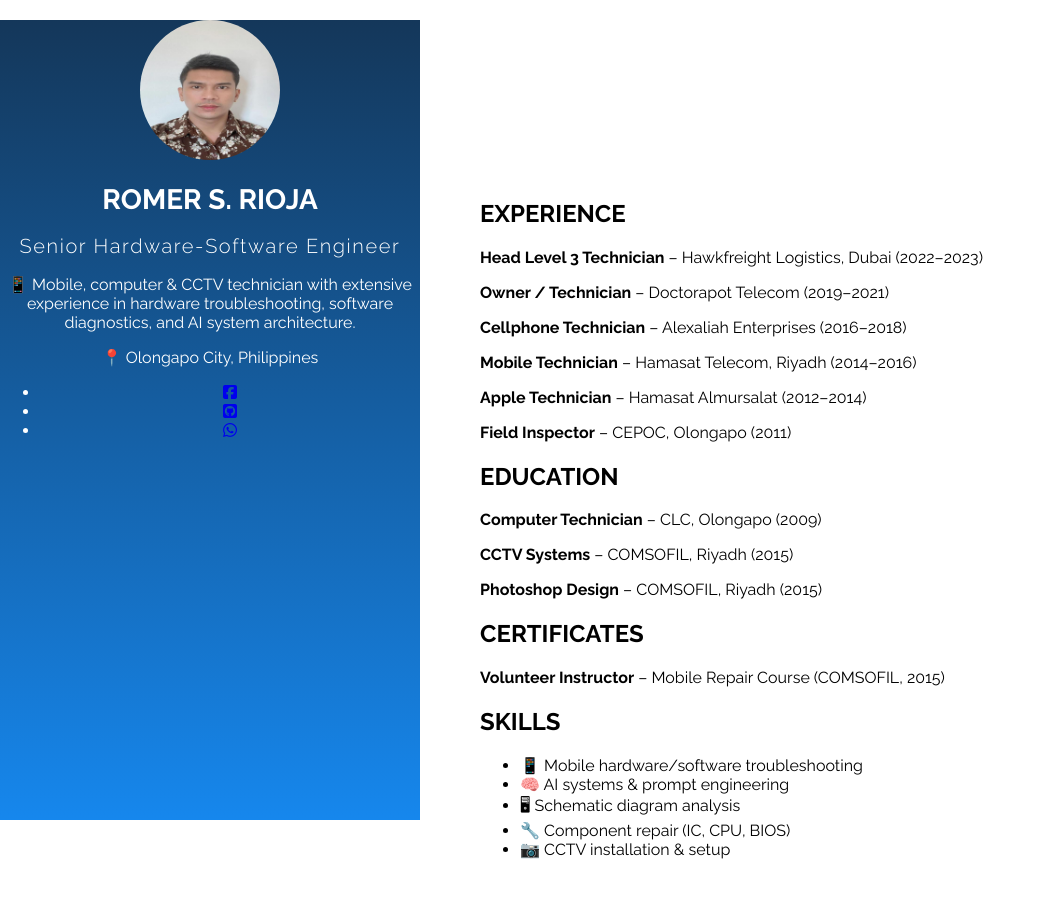
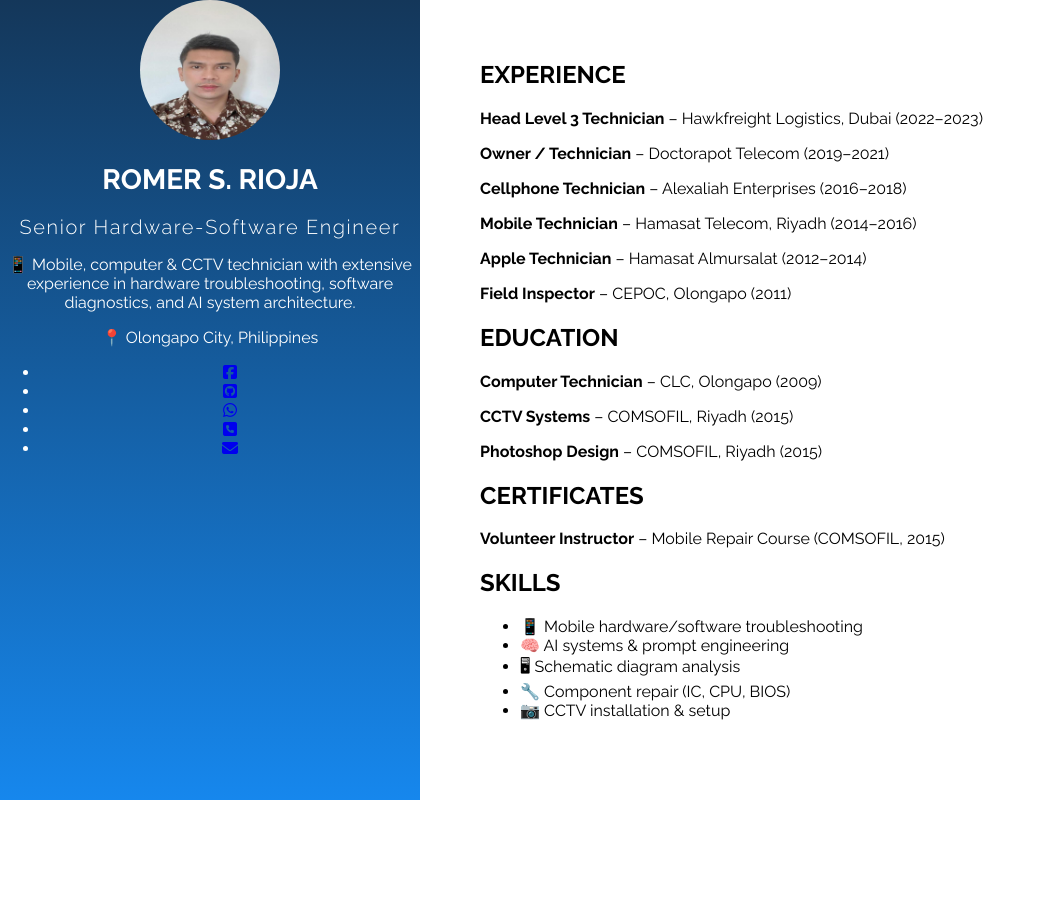
Before and after one commit to HiddenLayer-24/MY-UPDATE-CV, a plain HTML site: page index.html in a window 1280 px wide. Shown: the whole page, without its empty margins (0-1046 px from the left). After the commit the page ends 800 px from the top, so only its background shows below. Drawn offline with Linux system fonts and the light colour scheme.

Commit message:
Update index.html

```diff
--- a/index.html
+++ b/index.html
@@ -28,15 +28,13 @@
           <li><a href="https://www.facebook.com/share/19ffra2fDa/"><i class="fa fa-facebook-square"></i></a></li>
           <li><a href="https://github.com/HiddenLayer-24"><i class="fa fa-github-square"></i></a></li>
           <li><a href="https://wa.me/639610987953"><i class="fa fa-whatsapp"></i></a></li>
-        </ul>
+          <li><a href="tel:+639123456789"><i class="fa fa-phone-square"></i></a></li>
+          <li><a href="mailto:youremail@example.com"><i class="fa fa-envelope"></i></a></li>
+         </ul>
       </div>
     </div>
   </div>
-  <section id="contact">
-  <h2>Contact Me</h2>
-  <p>Email: <a href="mailto:romerrioja@gmail.com">youremail@example.com</a></p>
-  <p>Phone: +63 9610987953</p>
-  </section>
+
 
 
   <div class="content-wrapper" style="margin-left: 440px; padding: 40px;">
```
